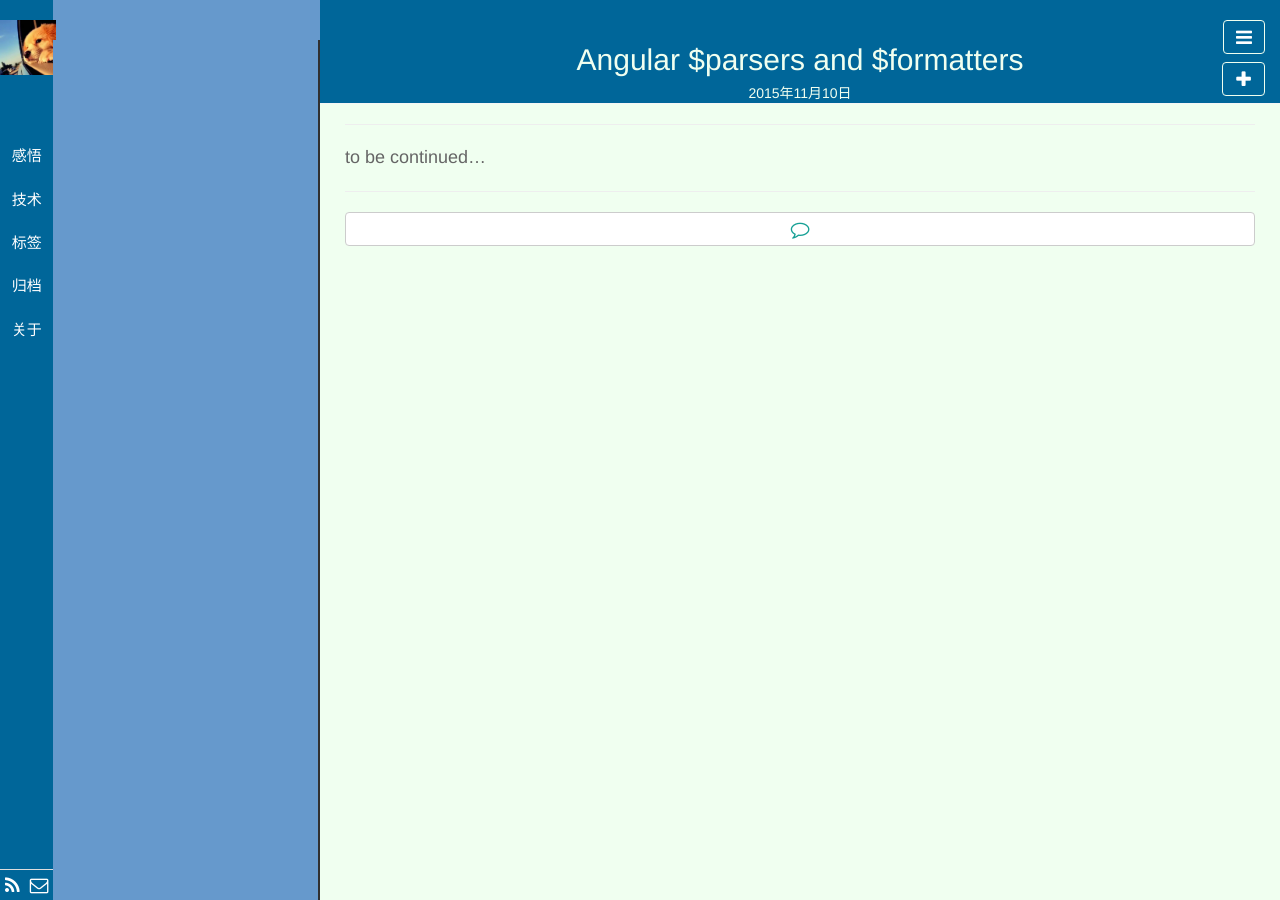
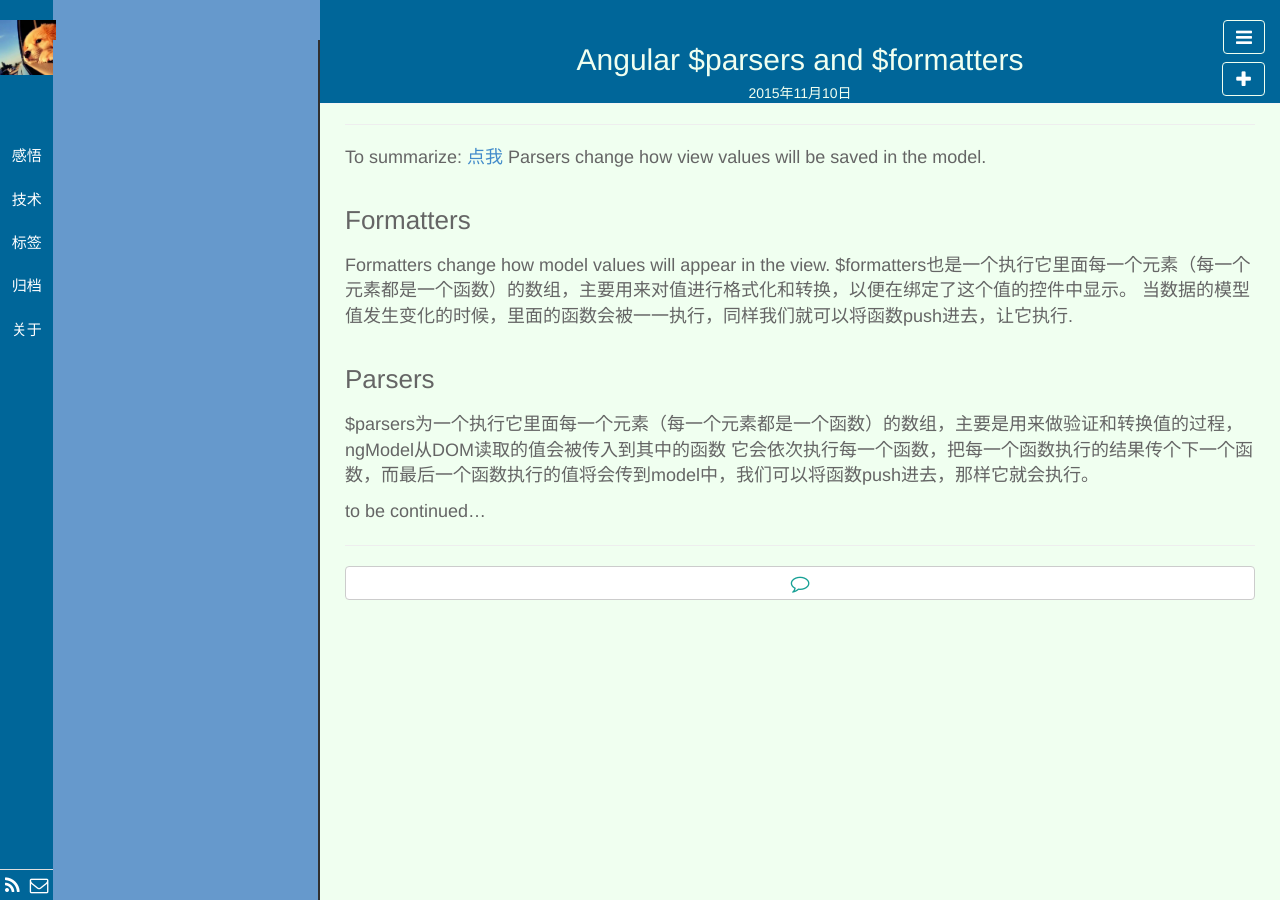
Before and after one commit to llx1105/llx1105.github.io, a Jekyll site: the page built from _posts/技术/2015-11-10-format.md, in a window 1280 px wide. Built offline with Jekyll 4.4.1, drawn with Linux system fonts in a browser that asks for light colours; nearby versions of some CDN libraries; library files that are not in the unit come from our copies; Markdown is read by kramdown in place of the engine named in the settings.

Commit message:
temp angular formatters and parsers

```diff
--- a/_posts/技术/2015-11-10-format.md
+++ b/_posts/技术/2015-11-10-format.md
@@ -3,7 +3,24 @@
 title: Angular $parsers and $formatters
 category: 技术
 tags: tech
-keywords: Angular
+keywords: Angularjs
 ---
 
+To summarize:
+[点我](http://plnkr.co/edit/UQ5q5FxyBzIeEjRYYVGX?p=preview)
+Parsers change how view values will be saved in the model.
+
+###Formatters
+
+Formatters change how model values will appear in the view.
+$formatters也是一个执行它里面每一个元素（每一个元素都是一个函数）的数组，主要用来对值进行格式化和转换，以便在绑定了这个值的控件中显示。
+当数据的模型值发生变化的时候，里面的函数会被一一执行，同样我们就可以将函数push进去，让它执行.
+
+###Parsers
+
+$parsers为一个执行它里面每一个元素（每一个元素都是一个函数）的数组，主要是用来做验证和转换值的过程，ngModel从DOM读取的值会被传入到其中的函数
+它会依次执行每一个函数，把每一个函数执行的结果传个下一个函数，而最后一个函数执行的值将会传到model中，我们可以将函数push进去，那样它就会执行。
+
+
+
 to be continued...
```
